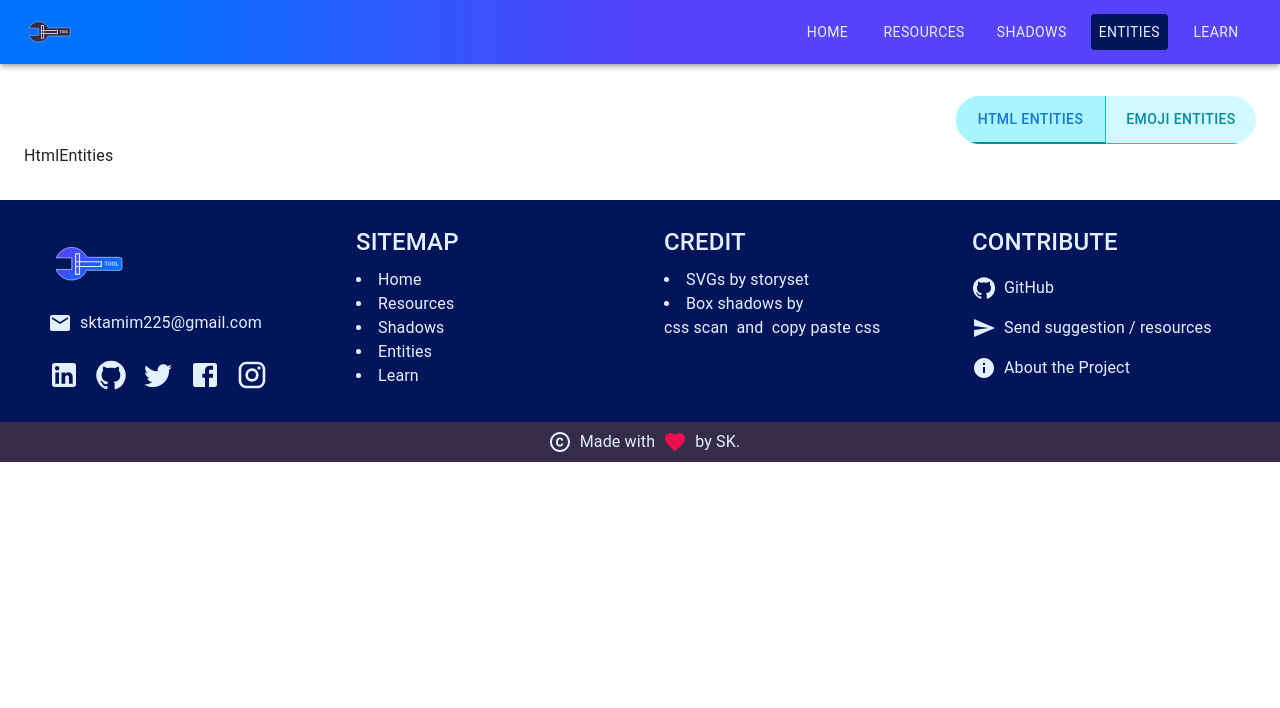
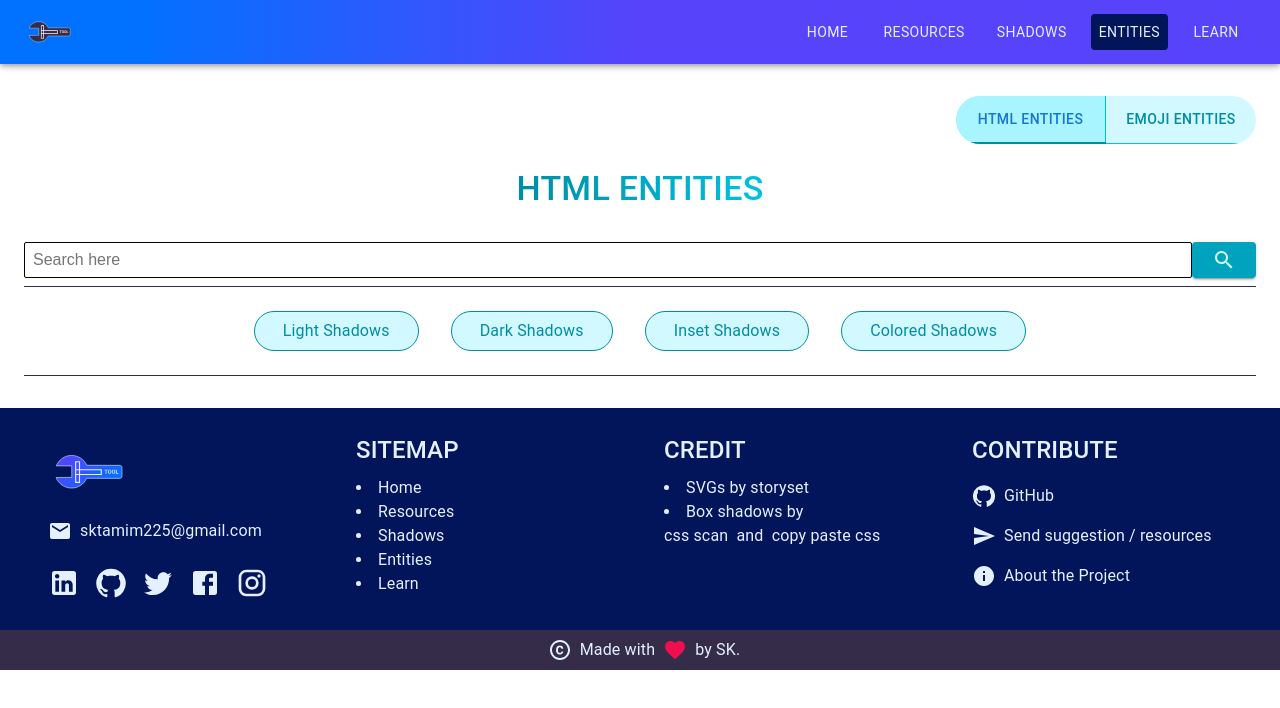
Before and after one commit to SkTamim/tektool, a React (Create React App) app: page /entities in a window 1280 px wide. Shown: the top 708 px of the page. Built offline with nearby package versions, Linux system fonts and the light colour scheme.

Commit message:
add: Created search bar component. Implemented search bar on entities page

```diff
--- a/src/components/UI/button/ButtonSecondary.js
+++ b/src/components/UI/button/ButtonSecondary.js
@@ -21,6 +21,7 @@ const ButtonSecondary = (props) => {
 			sx={props.sx}
 			component={props.component}
 			to={props.to}
+			type={props.type}
 		>
 			{props.children}
 		</Button>
--- /dev/null
+++ b/src/components/searchBar/SearchBar.js
@@ -0,0 +1,69 @@
+import React, { useRef, useState } from "react";
+import SearchIcon from "@mui/icons-material/Search";
+import ButtonSecondary from "../UI/button/ButtonSecondary";
+import { makeStyles } from "@mui/styles";
+import { Alert, Snackbar, Stack, TextField } from "@mui/material";
+
+const useStyles = makeStyles({
+	root: {
+		padding: ".5rem 0",
+		display: "flex",
+	},
+	input: {
+		padding: ".5rem",
+		outline: "none",
+		border: "1px solid",
+		borderRadius: "2px",
+		fontSize: "inherit",
+		width: "100%",
+		"&:focus,&:active": {
+			borderColor: "#008DA3",
+		},
+	},
+});
+
+const SearchBar = (props) => {
+	const classes = useStyles();
+	const [open, setOpen] = useState(false);
+
+	const handleSearch = (event) => {
+		event.preventDefault();
+		const value = searchValueRef.current.value;
+		if (value.trim().length === 0) {
+			setOpen(true);
+			setTimeout(() => {
+				setOpen(false);
+			}, 1000);
+		} else {
+			props.searchValue(value);
+		}
+	};
+	const searchValueRef = useRef();
+	return (
+		<>
+			<form className={classes.root} onSubmit={handleSearch}>
+				<input
+					placeholder='Search here'
+					autoComplete='off'
+					type='search'
+					name='search'
+					id='search'
+					ref={searchValueRef}
+					className={classes.input}
+				/>
+				<ButtonSecondary type='submit'>
+					<SearchIcon />
+				</ButtonSecondary>
+			</form>
+			<Stack spacing={2} sx={{ width: "100%" }}>
+				<Snackbar open={open} autoHideDuration={2000}>
+					<Alert severity='error' sx={{ width: "maxContent" }}>
+						Pleas enter valid input
+					</Alert>
+				</Snackbar>
+			</Stack>
+		</>
+	);
+};
+
+export default SearchBar;
--- /dev/null
+++ b/src/pages/entities/htmlEntities/EntityTypeNavigator.js
@@ -0,0 +1,29 @@
+import React from "react";
+import { makeStyles } from "@mui/styles";
+import MyChip from "../../../components/UI/chip/MyChip";
+
+const useStyles = makeStyles({
+	root: {
+		padding: "1rem 0",
+		borderTop: "1px solid #342C49",
+		borderBottom: "1px solid #342C49",
+		display: "flex",
+		justifyContent: "center",
+		alignItems: "center",
+		flexWrap: "wrap",
+	},
+});
+
+const EntityTypeNavigator = () => {
+	const classes = useStyles();
+	return (
+		<div className={classes.root}>
+			<MyChip label='Light Shadows' href='#light-shadows' />
+			<MyChip label='Dark Shadows' href='#dark-shadows' />
+			<MyChip label='Inset Shadows' href='#inset-shadows' />
+			<MyChip label='Colored Shadows' href='#colored-shadows' />
+		</div>
+	);
+};
+
+export default EntityTypeNavigator;
--- a/src/pages/entities/htmlEntities/HtmlEntities.js
+++ b/src/pages/entities/htmlEntities/HtmlEntities.js
@@ -1,7 +1,21 @@
 import React from "react";
+import SearchBar from "../../../components/searchBar/SearchBar";
+import HeadingSecondary from "../../../components/UI/typography/HeadingSecondary";
+import EntityTypeNavigator from "./EntityTypeNavigator";
 
 const HtmlEntities = () => {
-	return <div>HtmlEntities</div>;
+	const getSearchValue = (value) => {
+		console.log(value);
+	};
+	return (
+		<>
+			<div style={{ textAlign: "center", padding: "1rem 0" }}>
+				<HeadingSecondary>HTML Entities</HeadingSecondary>
+			</div>
+			<SearchBar searchValue={getSearchValue} />
+			<EntityTypeNavigator />
+		</>
+	);
 };
 
 export default HtmlEntities;
```
Also changed, not shown: src/pages/entities/entitiesTab/EntitiesTab.js (deleted, +0 -87 lines).
